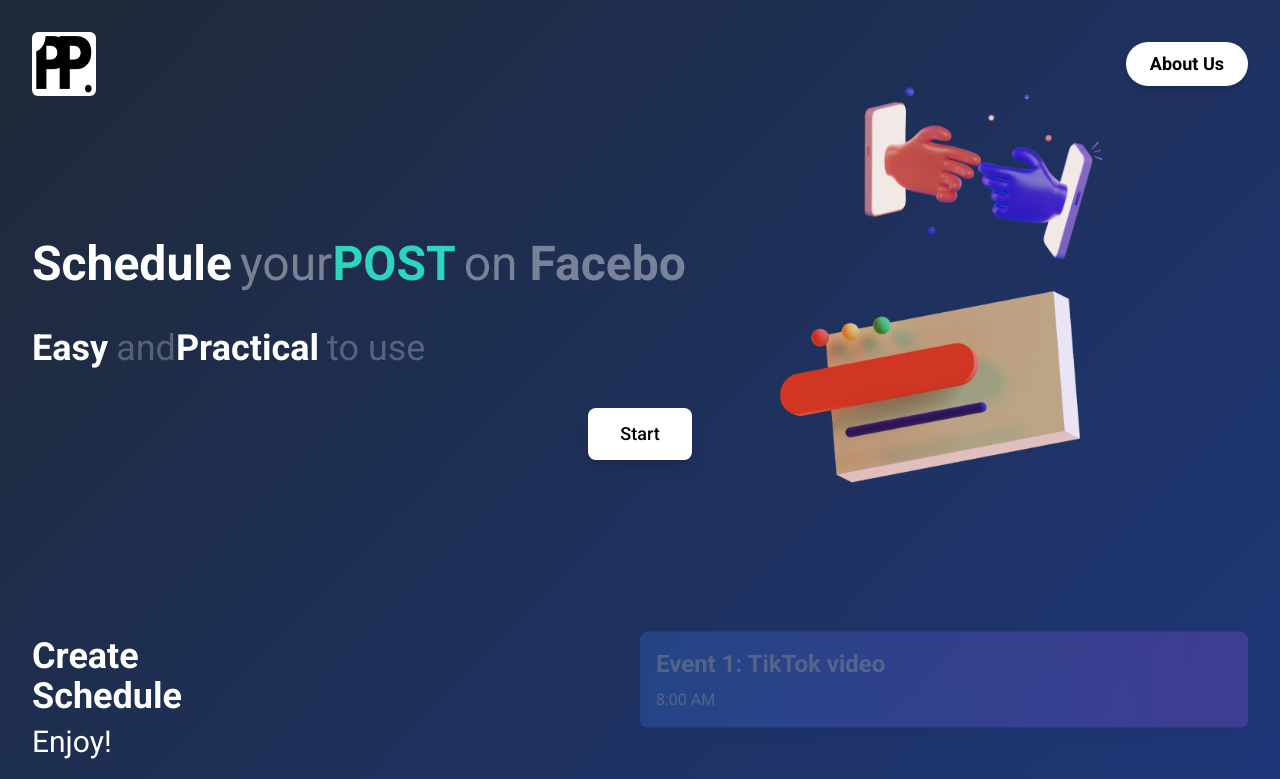
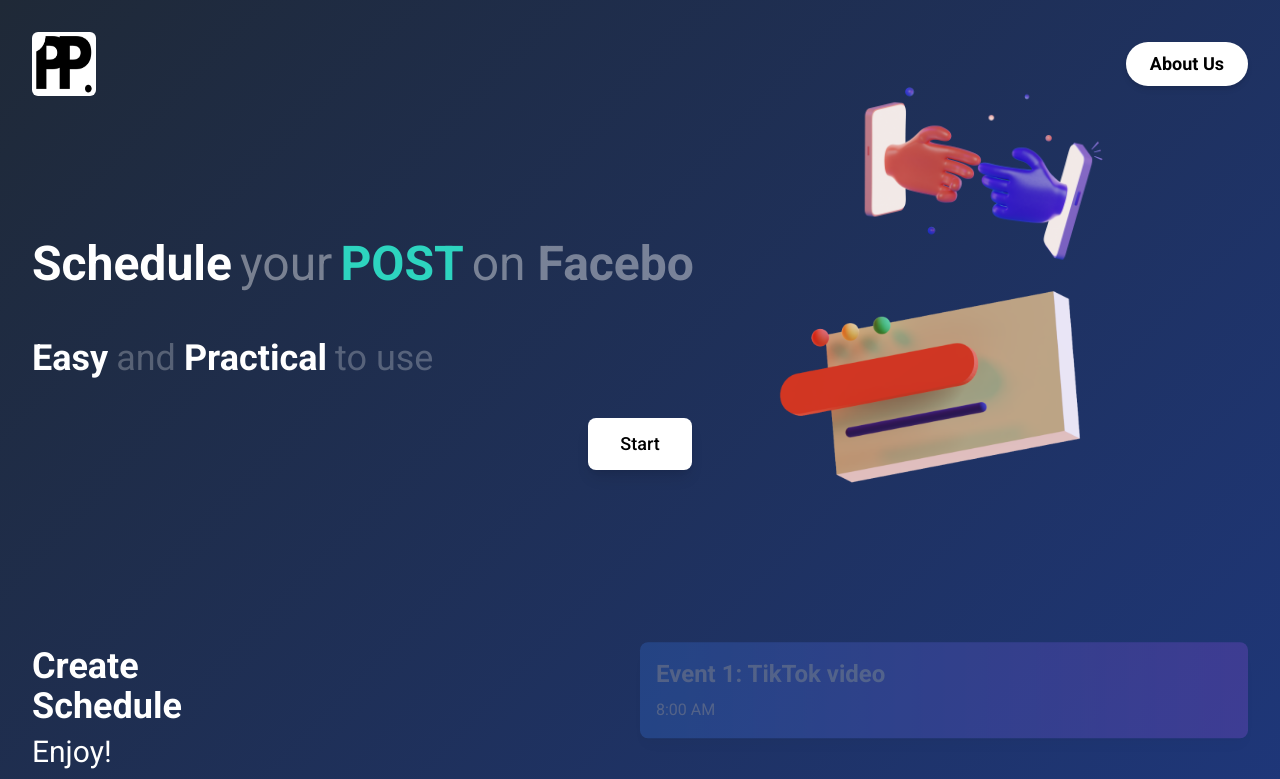
Before and after one commit to apfeet/PostPilot, a React (Vite) app in the folder FrontEnd/PostPilot-frontEND/: page / in a window 1280 px wide. Shown: the top 779 px of the page. Built offline with nearby package versions, Linux system fonts and the light colour scheme; no server answers.

Commit message:
Update hero.jsx

```diff
--- a/FrontEnd/PostPilot-frontEND/src/components/hero.jsx
+++ b/FrontEnd/PostPilot-frontEND/src/components/hero.jsx
@@ -69,14 +69,15 @@
 
   return (
     <section className="mt-16 md:mt-28 text-center md:text-left">
-      <h1 className="text-3xl md:text-5xl">
+      <h1 className="text-3xl md:text-5xl md:flex">
         <span className="font-semibold text-white">Schedule</span>
         <span className="ml-2 text-white opacity-40">your</span>
         <br className="md:hidden" />
-        <span className="font-semibold text-teal-400">POST</span>
+        <span className="ml-2 font-semibold text-teal-400">POST</span>
         <span className="ml-2 text-white opacity-40">on </span>
         <br className="md:hidden" />
-        <span className="font-semibold text-white opacity-40">
+        <div style={{ height: '1.2em', overflow: 'hidden' ,marginLeft:"0.25em"}}>
+          <span className="font-semibold text-white opacity-40 ">
             <Typewriter
               words={words}
               typeSpeed={200}
@@ -84,6 +85,7 @@
               pause={1500}
             />
           </span>
+        </div>
       </h1>
     </section>
   );
@@ -96,7 +98,7 @@
         <span className="font-semibold text-white">Easy</span>
         <span className="ml-2 text-white opacity-25">and</span>
         <br className="md:hidden" />
-        <span className="font-semibold text-white">Practical</span>
+        <span className="font-semibold text-white ml-2">Practical</span>
         <br className="md:hidden" />
         <span className="ml-2 text-white opacity-25">to use</span>
       </h2>
```
Lines whose indentation alone changed are shown as unchanged.
